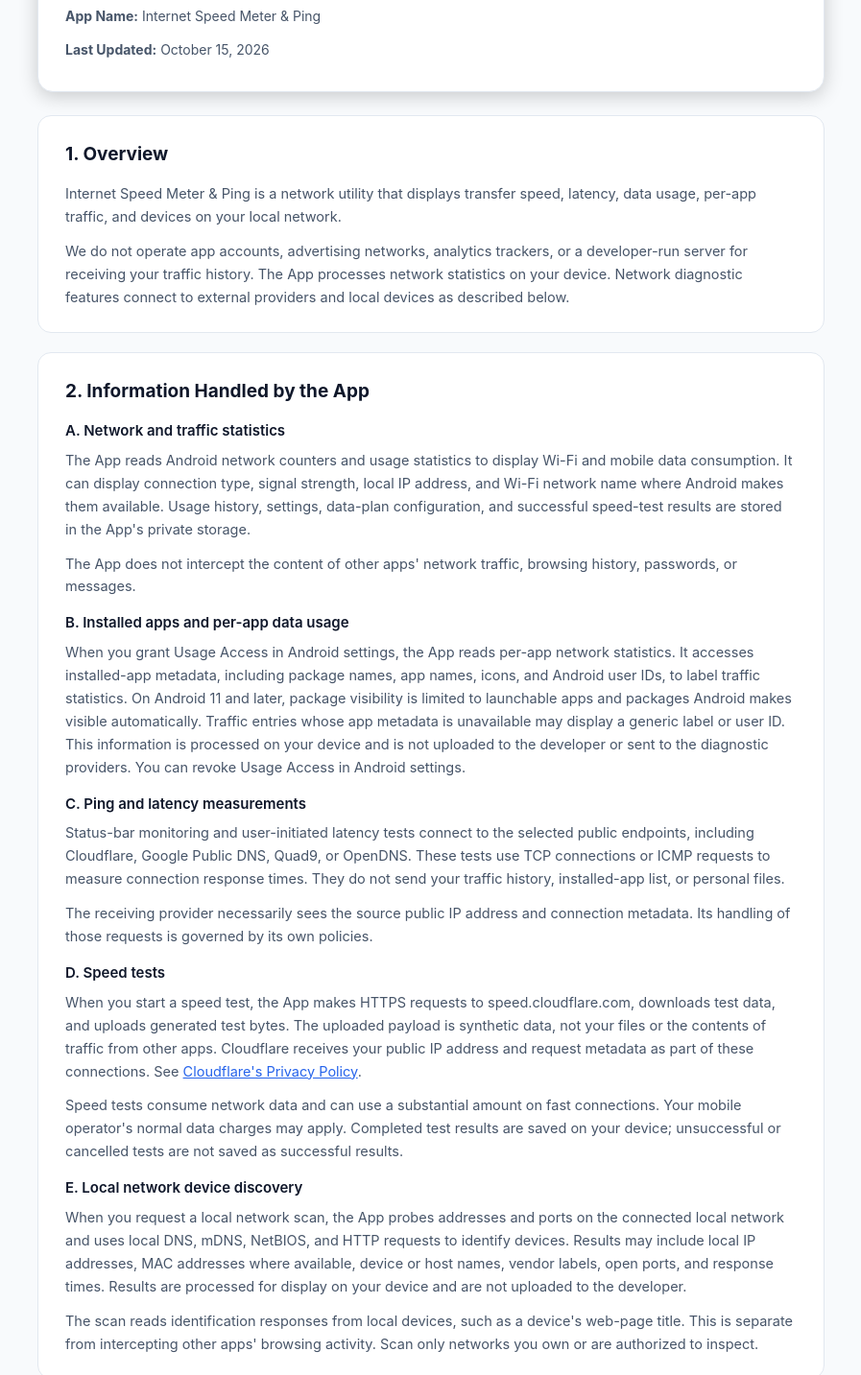
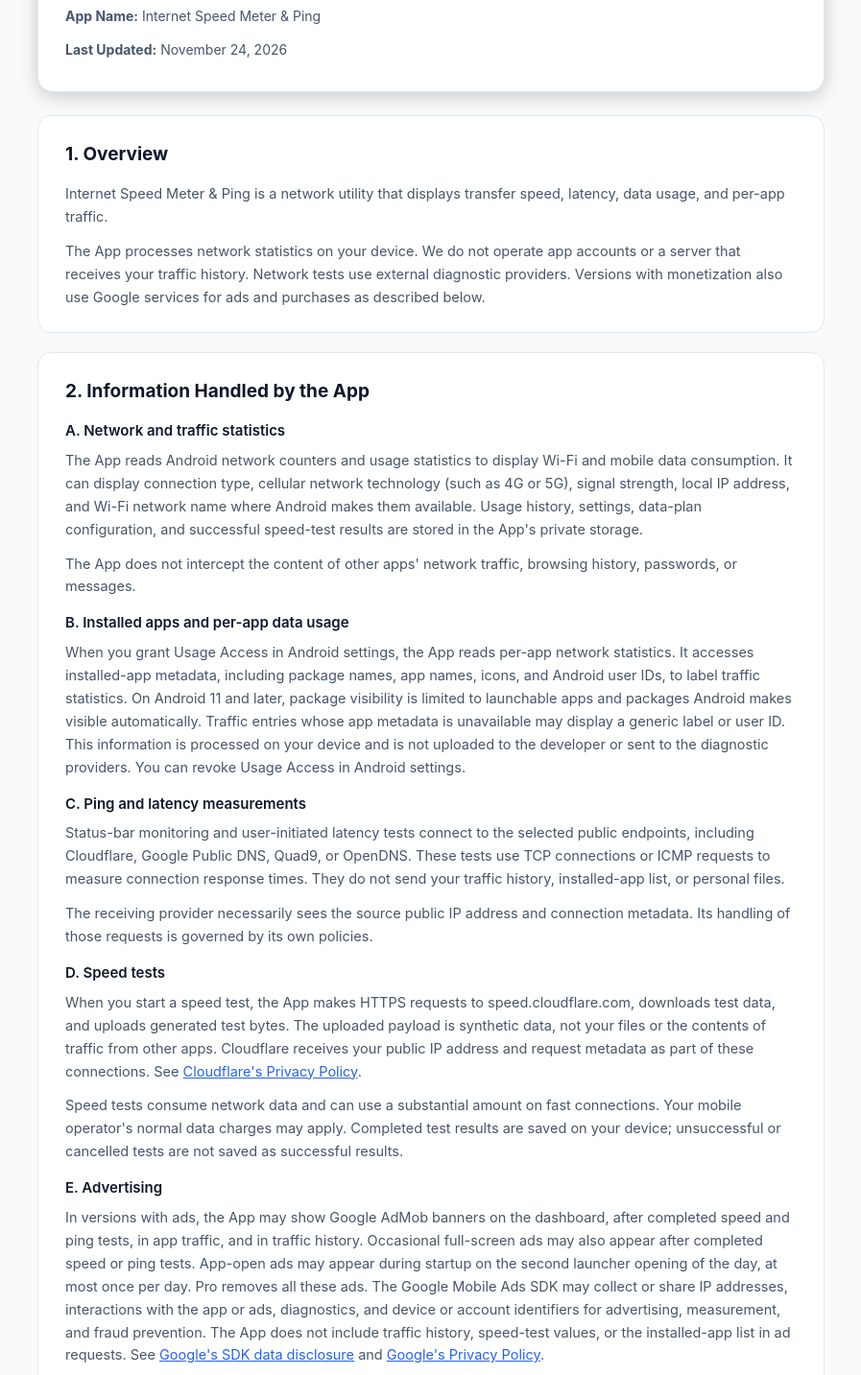
Before and after one commit to alphafuturestd/Internet-speed-meter-ping-privacy, a plain HTML site: page index.html in a window 1280 px wide. Shown: the part 167-1600 px from the top of the page at 96% size, without its empty margins (191-1088 px from the left). Drawn offline with Linux system fonts and the light colour scheme.

Commit message:
Add files via upload

```diff
--- a/index.html
+++ b/index.html
@@ -256,19 +256,19 @@
       <div class="badge"><span class="badge-dot"></span>On-device Network Monitoring</div>
       <h1>Privacy Policy</h1>
       <p class="subtitle"><strong>App Name:</strong> Internet Speed Meter &amp; Ping</p>
-      <p class="subtitle"><strong>Last Updated:</strong> October 15, 2026</p>
+      <p class="subtitle"><strong>Last Updated:</strong> November 24, 2026</p>
     </div>
 
     <div class="section">
       <h2>1. Overview</h2>
-      <p>Internet Speed Meter &amp; Ping is a network utility that displays transfer speed, latency, data usage, per-app traffic, and devices on your local network.</p>
-      <p>We do not operate app accounts, advertising networks, analytics trackers, or a developer-run server for receiving your traffic history. The App processes network statistics on your device. Network diagnostic features connect to external providers and local devices as described below.</p>
+      <p>Internet Speed Meter &amp; Ping is a network utility that displays transfer speed, latency, data usage, and per-app traffic.</p>
+      <p>The App processes network statistics on your device. We do not operate app accounts or a server that receives your traffic history. Network tests use external diagnostic providers. Versions with monetization also use Google services for ads and purchases as described below.</p>
     </div>
 
     <div class="section">
       <h2>2. Information Handled by the App</h2>
       <h3>A. Network and traffic statistics</h3>
-      <p>The App reads Android network counters and usage statistics to display Wi-Fi and mobile data consumption. It can display connection type, signal strength, local IP address, and Wi-Fi network name where Android makes them available. Usage history, settings, data-plan configuration, and successful speed-test results are stored in the App's private storage.</p>
+      <p>The App reads Android network counters and usage statistics to display Wi-Fi and mobile data consumption. It can display connection type, cellular network technology (such as 4G or 5G), signal strength, local IP address, and Wi-Fi network name where Android makes them available. Usage history, settings, data-plan configuration, and successful speed-test results are stored in the App's private storage.</p>
       <p>The App does not intercept the content of other apps' network traffic, browsing history, passwords, or messages.</p>
       <h3>B. Installed apps and per-app data usage</h3>
       <p>When you grant Usage Access in Android settings, the App reads per-app network statistics. It accesses installed-app metadata, including package names, app names, icons, and Android user IDs, to label traffic statistics. On Android 11 and later, package visibility is limited to launchable apps and packages Android makes visible automatically. Traffic entries whose app metadata is unavailable may display a generic label or user ID. This information is processed on your device and is not uploaded to the developer or sent to the diagnostic providers. You can revoke Usage Access in Android settings.</p>
@@ -278,9 +278,11 @@
       <h3>D. Speed tests</h3>
       <p>When you start a speed test, the App makes HTTPS requests to speed.cloudflare.com, downloads test data, and uploads generated test bytes. The uploaded payload is synthetic data, not your files or the contents of traffic from other apps. Cloudflare receives your public IP address and request metadata as part of these connections. See <a href="https://www.cloudflare.com/privacypolicy/">Cloudflare's Privacy Policy</a>.</p>
       <p>Speed tests consume network data and can use a substantial amount on fast connections. Your mobile operator's normal data charges may apply. Completed test results are saved on your device; unsuccessful or cancelled tests are not saved as successful results.</p>
-      <h3>E. Local network device discovery</h3>
-      <p>When you request a local network scan, the App probes addresses and ports on the connected local network and uses local DNS, mDNS, NetBIOS, and HTTP requests to identify devices. Results may include local IP addresses, MAC addresses where available, device or host names, vendor labels, open ports, and response times. Results are processed for display on your device and are not uploaded to the developer.</p>
-      <p>The scan reads identification responses from local devices, such as a device's web-page title. This is separate from intercepting other apps' browsing activity. Scan only networks you own or are authorized to inspect.</p>
+      <h3>E. Advertising</h3>
+      <p>In versions with ads, the App may show Google AdMob banners on the dashboard, after completed speed and ping tests, in app traffic, and in traffic history. Occasional full-screen ads may also appear after completed speed or ping tests. App-open ads may appear during startup on the second launcher opening of the day, at most once per day. Pro removes all these ads. The Google Mobile Ads SDK may collect or share IP addresses, interactions with the app or ads, diagnostics, and device or account identifiers for advertising, measurement, and fraud prevention. The App does not include traffic history, speed-test values, or the installed-app list in ad requests. See <a href="https://developers.google.com/admob/android/privacy/play-data-disclosure">Google's SDK data disclosure</a> and <a href="https://policies.google.com/privacy">Google's Privacy Policy</a>.</p>
+      <p>The App uses Google's User Messaging Platform (UMP) to update advertising privacy choices at launch and present a consent form where required, including for users in the EEA, the United Kingdom and Switzerland. When the <strong>Ad privacy options</strong> control is available in Settings, you can use it to review, change or withdraw your consent. The App clears loaded ads when you open this control and checks UMP's current permission before requesting new ads. Depending on your choices and the applicable requirements, Google may serve non-personalized or limited ads. The form explains the purposes and advertising partners involved.</p>
+      <h3>F. Pro purchases</h3>
+      <p>Google Play handles checkout and payment for Pro. Pro is available through an auto-renewing 3-month or yearly subscription, or a one-time lifetime purchase. The App checks purchase information from Google Play, such as the product ID, purchase status and token, to activate, acknowledge, and restore access. It stores purchase entitlement locally. Subscription access may be retained for up to 24 hours between successful Google Play checks, while a confirmed lifetime purchase has no subscription expiry. We do not receive your card details through the App.</p>
     </div>
 
     <div class="section">
@@ -292,7 +294,10 @@
           <tr><td><code>POST_NOTIFICATIONS</code></td><td>Displays the speed and latency notifications on Android 13 and later.</td></tr>
           <tr><td><code>FOREGROUND_SERVICE</code>, <code>FOREGROUND_SERVICE_SPECIAL_USE</code>, <code>FOREGROUND_SERVICE_DATA_SYNC</code></td><td>Supports background network monitoring while you use other apps.</td></tr>
           <tr><td><code>ACCESS_NETWORK_STATE</code>, <code>ACCESS_WIFI_STATE</code></td><td>Reads connection type, Wi-Fi information, and signal strength where available.</td></tr>
-          <tr><td><code>INTERNET</code></td><td>Connects to diagnostic endpoints for latency and speed tests, and to local network devices during scans.</td></tr>
+          <tr><td><code>READ_BASIC_PHONE_STATE</code> (Android 13 and later)</td><td>Reads the cellular data network type to label the active connection, such as 4G or 5G. This is a normal permission with no runtime prompt; the App does not use it to read phone numbers or device identifiers.</td></tr>
+          <tr><td><code>INTERNET</code></td><td>Connects to diagnostic endpoints and, in versions with monetization, to Google services for ads and purchasing.</td></tr>
+          <tr><td>Advertising ID permissions</td><td>Allow the Google Mobile Ads SDK to access the advertising ID where Android and privacy settings permit it.</td></tr>
+          <tr><td><code>com.android.vending.BILLING</code></td><td>Supports Google Play checkout and restoration of Pro.</td></tr>
           <tr><td><code>PACKAGE_USAGE_STATS</code> (Usage Access)</td><td>Reads per-app network usage after you grant Usage Access in Android settings.</td></tr>
           <tr><td><code>RECEIVE_BOOT_COMPLETED</code></td><td>Restarts monitoring after reboot when Start on Boot and monitoring are enabled.</td></tr>
           <tr><td><code>SYSTEM_ALERT_WINDOW</code></td><td>Displays the optional floating monitor after you grant overlay access and enable it.</td></tr>
@@ -303,7 +308,7 @@
 
     <div class="section">
       <h2>4. Third-Party Services and Support</h2>
-      <p>The App contains no advertising or analytics SDKs. Network diagnostic providers receive the connection information described in section 2. We do not sell your usage records or installed-app information.</p>
+      <p>Network diagnostic providers and Google receive the information described in section 2 for their respective features. We do not sell your usage records or installed-app information.</p>
       <p>If you choose to share a result using Android's share menu, the content you select is sent to the recipient or app you choose and is subject to that app's policies.</p>
       <p>If you email support, we receive your email address and the information you choose to include. We use that correspondence to respond to your request and troubleshoot the reported issue. Do not send passwords or other information unnecessary for support.</p>
     </div>
```
